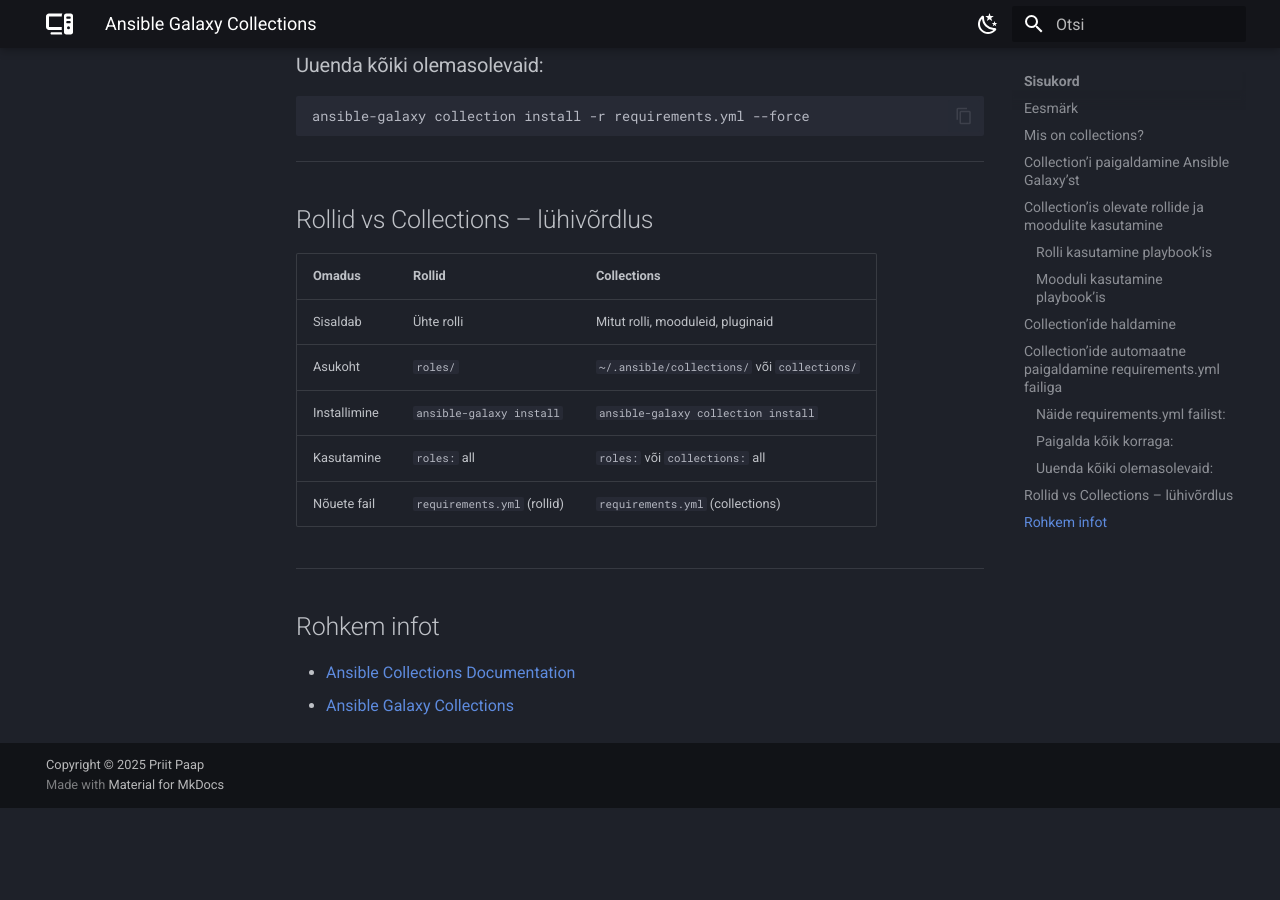
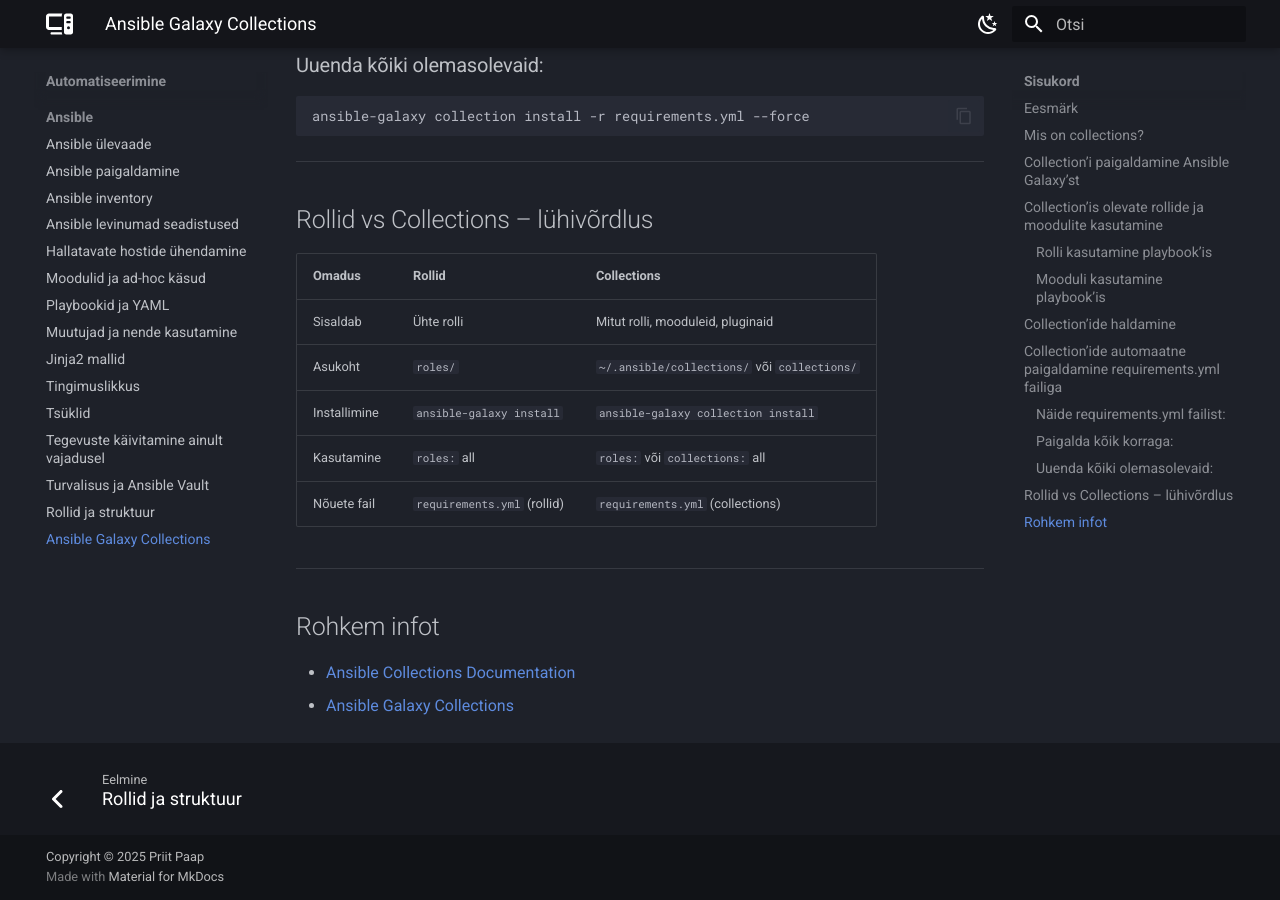
Before and after one commit to priitpaap/priitpaap.github.io, an MkDocs documentation site: the page built from docs/ansible/ansiblegalaxy.md, in a window 1280 px wide and 900 px high, scrolled down 3502 px. Built offline with MkDocs 1.6.1 and Material for MkDocs 9.7.7, drawn with Linux system fonts in a browser that asks for light colours; before the commit the page ends 4310 px from its top, so only the background shows below that.

Commit message:
Update mkdocs.yml

```diff
--- a/mkdocs.yml
+++ b/mkdocs.yml
@@ -95,4 +95,5 @@
       - 'Tegevuste käivitamine ainult vajadusel': ansible/ansiblehandlers.md
       - 'Turvalisus ja Ansible Vault': ansible/ansiblevault.md
       - 'Rollid ja struktuur': ansible/ansibleroles.md
-#      - 'Ansible parimad praktikad': ansible/ansiblebestpractises.md
+      - 'Ansible Galaxy Collections': ansible/ansiblegalaxy.md
+#     - 'Ansible parimad praktikad': ansible/ansiblebestpractises.md
```
